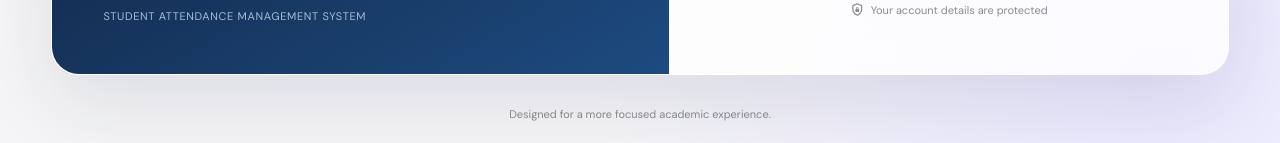
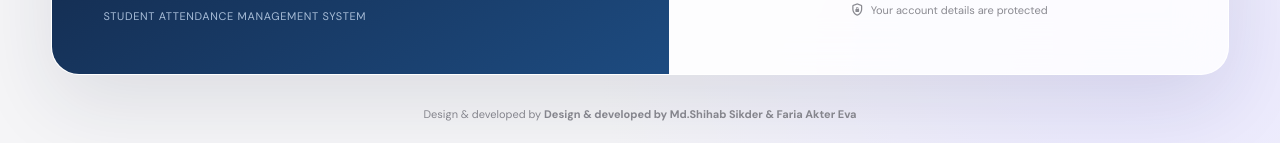
Before and after one commit to mdshihab56/student-attendance-management-system-using-django-including-dedicated-role-based-dashboards., a Django app: page /login/ in a window 1280 px wide. Shown: the part 738-881 px from the top of the page. Run offline with Django 5.2, Linux system fonts and the light colour scheme; parts of the project's set-up code (start-up, migrations or seed data) failed here and were passed over.

Commit message:
login.html

```diff
--- a/STDApp/templates/login.html
+++ b/STDApp/templates/login.html
@@ -64,7 +64,7 @@
       </section>
     </div>
   </main>
-  <footer class="footer">Designed for a more focused academic experience.</footer>
+  <footer class="footer">Design & developed by  <strong>Design & developed by Md.Shihab Sikder & Faria Akter Eva</strong></footer>
   <script>
     const toggle = document.getElementById('togglePassword');
     const password = document.getElementById('password');
```
